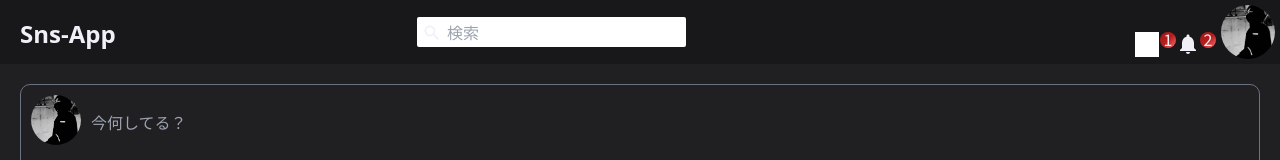
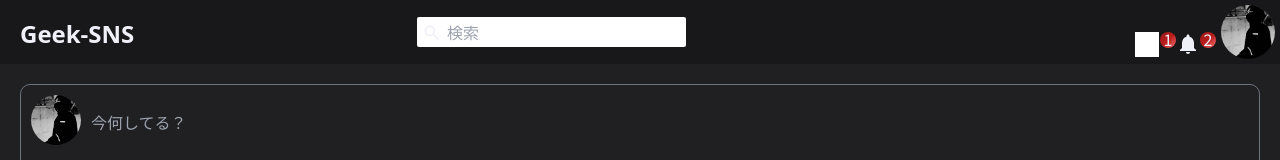
Before and after one commit to eternaleight/geek-sns, a React (Create React App) app: page / in a window 1280 px wide. Shown: the top 160 px of the page. Built offline with nearby package versions, Linux system fonts and the light colour scheme; a small style sheet from the web is missing; the HTML template or start-up script is replaced by a standard one.

Commit message:
feat(title): it's a brilliant hacker community (: Geek SNS

```diff
--- a/src/components/Topbar.tsx
+++ b/src/components/Topbar.tsx
@@ -35,7 +35,7 @@ const Topbar: React.FC = () => {
     >
       <div className="topbarLeft flex-[3]">
         <span className="absolute ml-5 text-2xl font-bold top-[18px] font-sans logo">
-          Sns-App
+          Geek-SNS
         </span>
       </div>
       <div className="topbarCenter flex flex-[5]">
```
